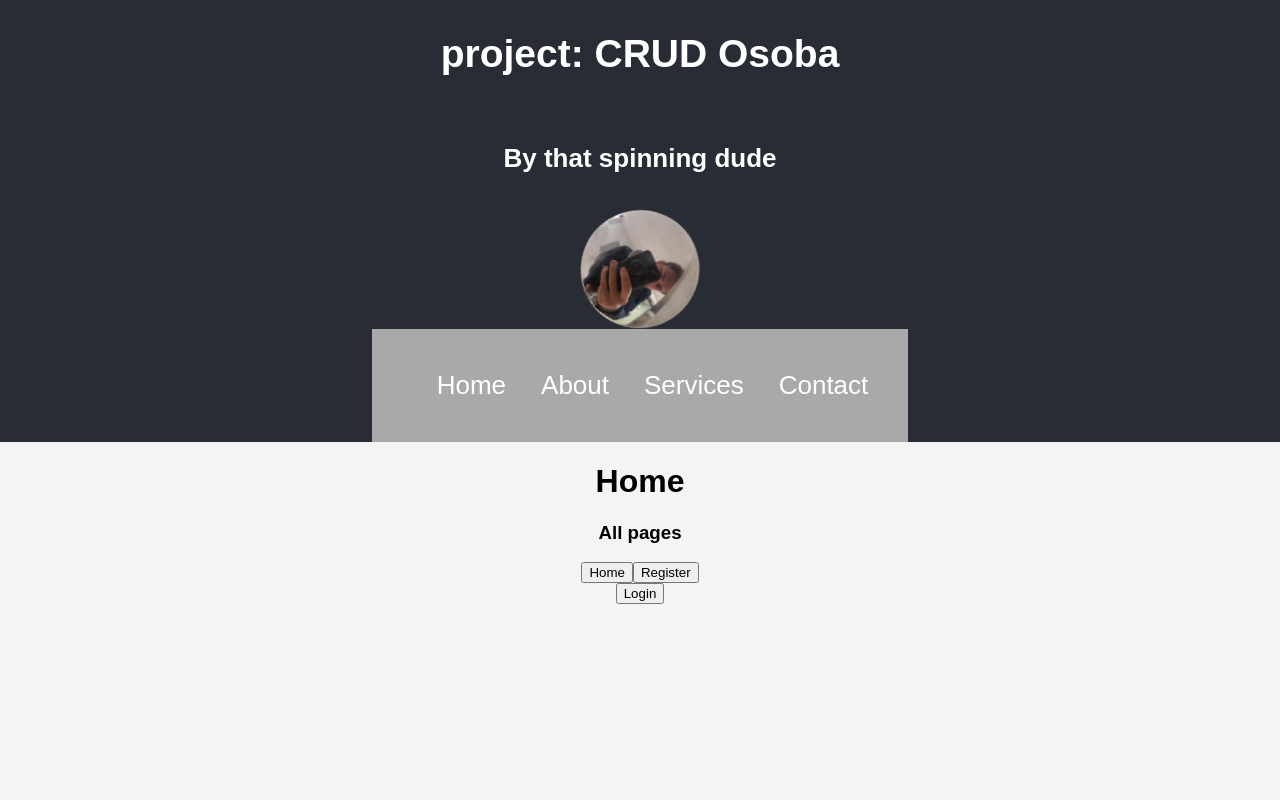
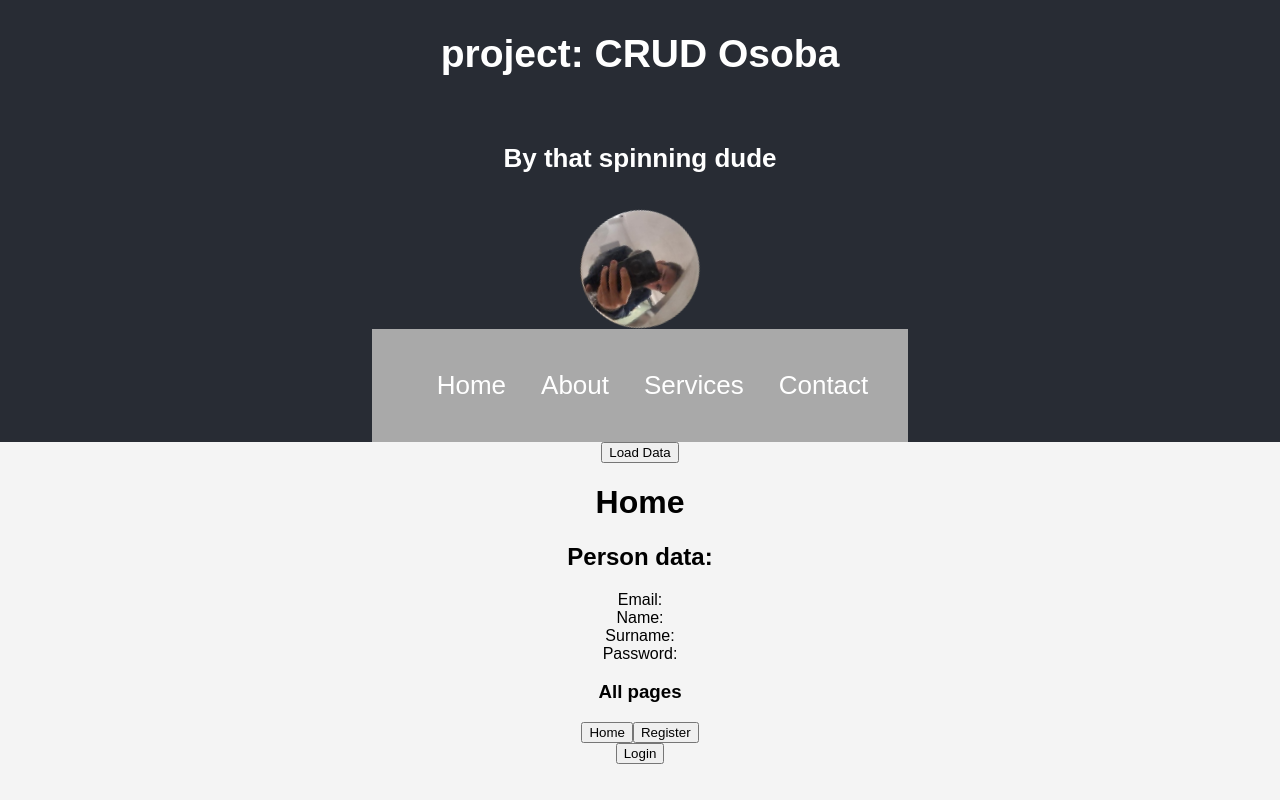
Before and after one commit to KubaKniec/CrudOsobaFront, a React (Create React App) app: page / in a window 1280 px wide. Built offline with nearby package versions, Linux system fonts and the light colour scheme.

Commit message:
User login nearly done

```diff
--- a/src/components/Home.js
+++ b/src/components/Home.js
@@ -1,12 +1,45 @@
 import {Component} from "react";
+import ApiService from "../service/ApiService";
 
 class Home extends Component {
+    constructor(props) {
+        super(props);
+        this.state = {
+            name: '',
+            surname: '',
+            email: '',
+            password: ''
+        }
+        this.getData = this.getData.bind(this);
+    }
+    getData = (e) => {
+        // let loginData = localStorage.getItem('login-data')
+        this.setState({
+            name: localStorage.getItem('login-data-name'),
+            surname: localStorage.getItem('login-data-surname'),
+            email: localStorage.getItem('login-data-email'),
+            password: localStorage.getItem('login-data-password')
+            })
+
+    };
 
 
     render() {
         return(
             <div>
+                <button onClick={this.getData}>Load Data</button>
                 <h1>Home</h1>
+                <div>
+                    <h2>Person data:</h2>
+                    <label>Email: {this.state.email}</label>
+                    <br />
+                    <label>Name: {this.state.name}</label>
+                    <br />
+                    <label>Surname: {this.state.surname}</label>
+                    <br />
+                    <label>Password: {this.state.password}</label>
+
+                </div>
             </div>
         )
     }
--- a/src/components/Login.js
+++ b/src/components/Login.js
@@ -12,19 +12,30 @@ class Login extends Component {
         }
         this.loginPerson = this.loginPerson.bind(this);
     }
+
     loginPerson = (e) => {
         e.preventDefault();
-        let loginData = {name: this.state.name, surname: this.state.surname, email: this.state.email, password: this.state.password};
-        ApiService.loginPerson(loginData).then(alert("Zalogowano pomyslnie"))
+        ApiService.loginPerson(this.state.email, this.state.password)
+            .then( person => {
+                    this.setState({
+                        name: person.name,
+                        surname: person.surname
 
+                    })
+            }
+        );
+        localStorage.setItem('login-data-email', this.state.email)
+        localStorage.setItem('login-data-password', this.state.password)
+        localStorage.setItem('login-data-name', this.state.name)
+        localStorage.setItem('login-data-surname', this.state.surname)
 
     }
 
     onChange = (e) =>
-        this.setState({ [e.target.name]: e.target.value });
+        this.setState({[e.target.name]: e.target.value});
 
     render() {
-        return(
+        return (
             <div>
                 <h2>Logowanie</h2>
 
@@ -33,12 +44,12 @@ class Login extends Component {
                     <label>
                         e mail:
                         <input
-                            type="text" name="email" value={this.email} onChange={this.onChange} />
+                            type="text" name="email" value={this.email} onChange={this.onChange}/>
                     </label>
                     <br/>
                     <label>
                         Hasło:
-                        <input type="password" name="password" value={this.password} onChange={this.onChange} />
+                        <input type="password" name="password" value={this.password} onChange={this.onChange}/>
                     </label>
                     <br/>
                     <button type="submit" onClick={this.loginPerson}>Zaloguj się</button>
--- a/src/components/Register.js
+++ b/src/components/Register.js
@@ -18,12 +18,13 @@ class Register extends Component {
 
     savePerson = (e) => {
         e.preventDefault();
-        const navigate = useNavigate();
+        // const navigate = useNavigate();
         let person = { name: this.state.name, surname: this.state.surname, email: this.state.email, password: this.state.password };
         ApiService.createPerson(person)
             .then(res => {
                 this.setState({ message: 'User added successfully.' });
-                navigate("/login");
+                // navigate("/login"); //TODO
+                // this.props.history.push("/login")
             });
     }
 
--- a/src/service/ApiService.js
+++ b/src/service/ApiService.js
@@ -7,9 +7,16 @@ class ApiService {
         return axios.post(BACKEND_URL + '/save', person);
     }
 
-    loginPerson(loginData) {
-        return axios.put(BACKEND_URL + '/login', loginData)
+    loginPerson(email, password) {
+        // return axios.put(BACKEND_URL + '/login?email=' + email + '&password=' + password)
+        return axios.get(BACKEND_URL + '/login?email=' + email + '&password=' + password)
     }
+
+    getPersonByEmail(email) {
+        return axios.get(BACKEND_URL + '/getByEmail?' + email);
+    }
+
+
 }
 
 export default new ApiService();
```
Also changed, not shown: src/App.js (+57 -0 lines).
